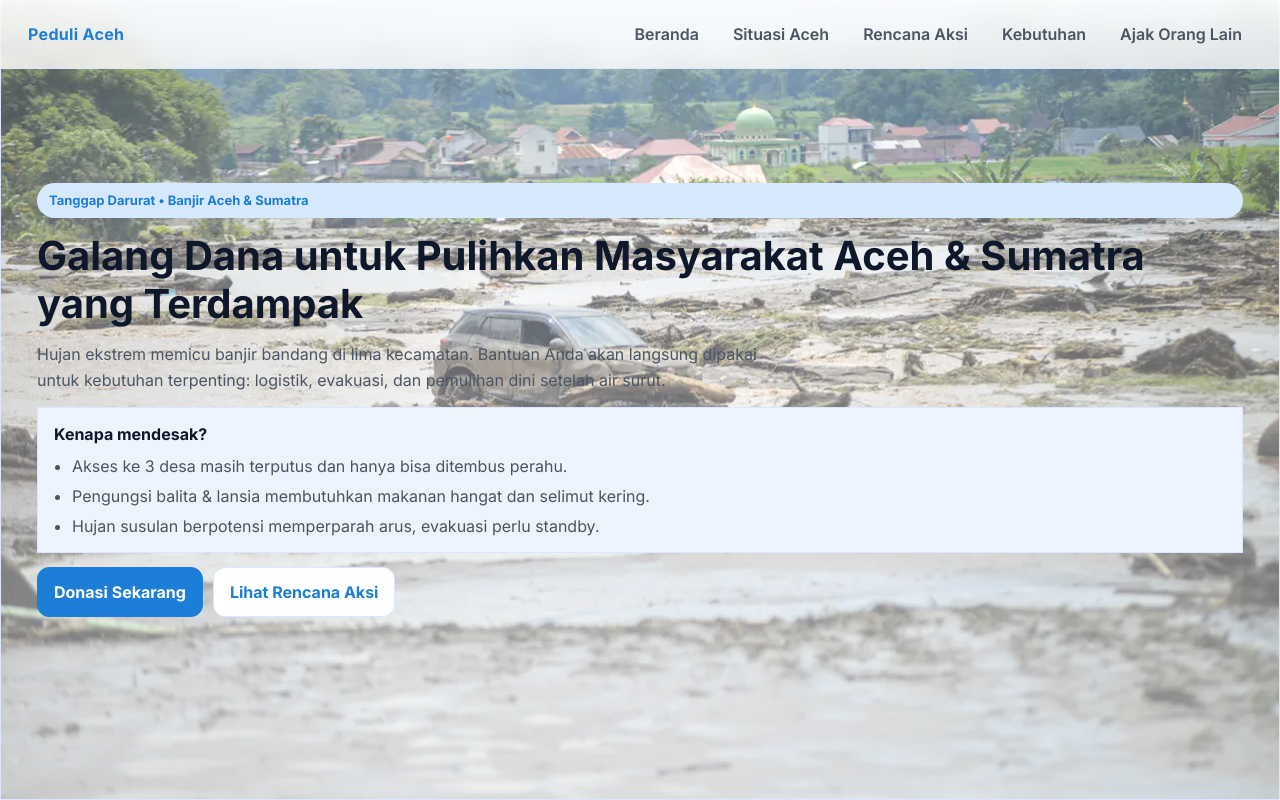
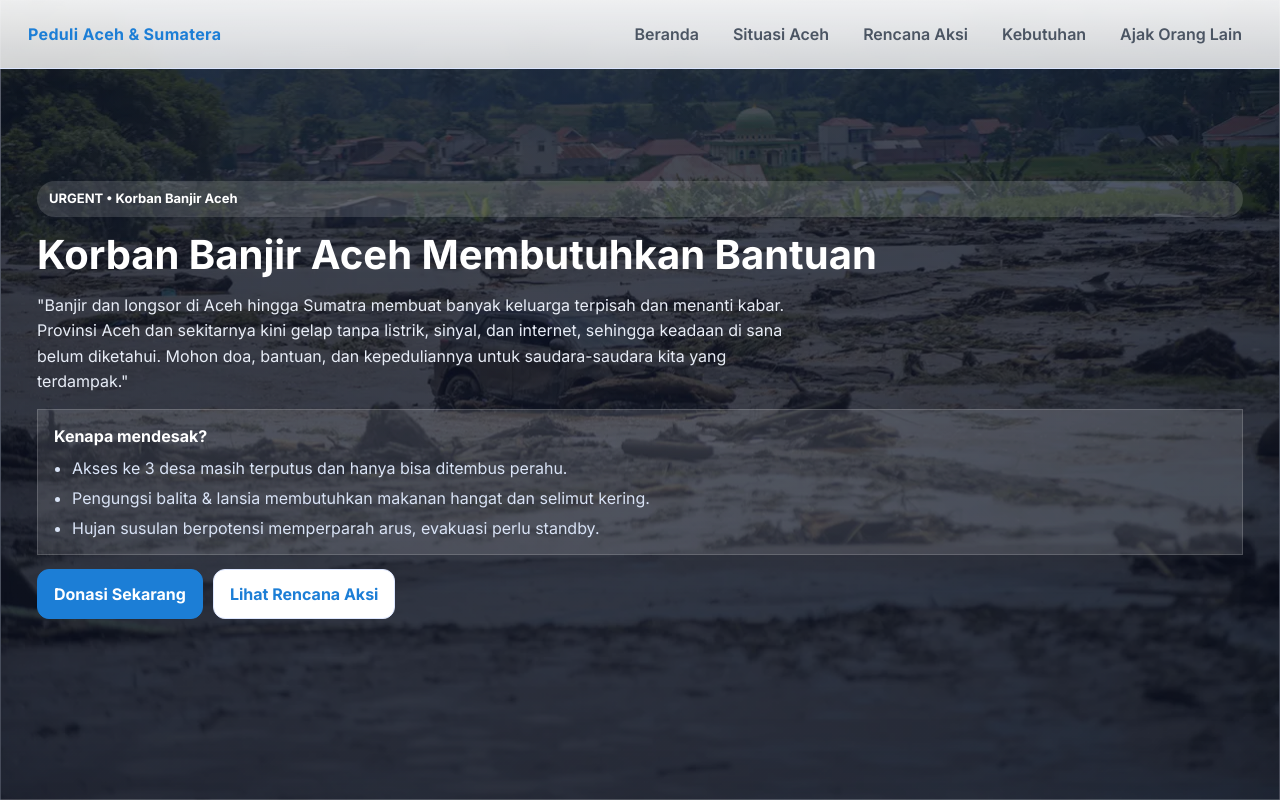
Before and after one commit to albantani17/galang-dana, a React (Vite) app: page / in a window 1280 px wide. Shown: the top 800 px of the page. Built offline with nearby package versions, Linux system fonts and the light colour scheme.

Commit message:
Ubah section utama

```diff
--- a/src/App.css
+++ b/src/App.css
@@ -116,14 +116,14 @@ body {
 .hero {
   background: linear-gradient(
       180deg,
-      rgba(255, 255, 255, 0.18),
-      rgba(255, 255, 255, 0.5)
+      rgba(5, 10, 25, 0.72),
+      rgba(5, 10, 25, 0.82)
     ),
     url('/image.png') center/cover no-repeat;
-  border: 1px solid var(--stroke);
+  border: 1px solid rgba(255, 255, 255, 0.12);
   border-radius: 0;
   padding: 48px 36px;
-  box-shadow: 0 15px 40px rgba(28, 126, 214, 0.12);
+  box-shadow: 0 15px 40px rgba(5, 10, 25, 0.45);
   display: flex;
   flex-direction: column;
   gap: 14px;
@@ -131,6 +131,7 @@ body {
   min-height: 100vh;
   justify-content: center;
   scroll-margin-top: 90px;
+  color: #ffffff;
 }
 
 .hero-badge {
@@ -138,8 +139,8 @@ body {
   align-items: center;
   gap: 8px;
   padding: 8px 12px;
-  background: var(--accent-soft);
-  color: var(--accent);
+  background: rgba(255, 255, 255, 0.14);
+  color: #ffffff;
   border-radius: 999px;
   font-weight: 700;
   font-size: 13px;
@@ -156,7 +157,7 @@ h1,
 }
 
 .lede {
-  color: var(--muted);
+  color: #e8edf7;
   line-height: 1.6;
   max-width: 760px;
 }
@@ -168,8 +169,8 @@ h1,
 }
 
 .hero-notes {
-  background: var(--panel-2);
-  border: 1px solid var(--stroke);
+  background: rgba(255, 255, 255, 0.12);
+  border: 1px solid rgba(255, 255, 255, 0.16);
   border-radius: 0;
   padding: 14px 16px;
   display: flex;
@@ -183,7 +184,7 @@ h1,
 
 .hero-notes ul {
   padding-left: 18px;
-  color: var(--muted);
+  color: #d9e3f6;
   line-height: 1.5;
   display: flex;
   flex-direction: column;
--- a/src/App.jsx
+++ b/src/App.jsx
@@ -41,7 +41,7 @@ function App() {
   return (
     <div className='page'>
       <nav className='navbar'>
-        <div className='nav-brand'>Peduli Aceh</div>
+        <div className='nav-brand'>Peduli Aceh & Sumatera</div>
         <button
           className='nav-toggle'
           aria-label='Toggle navigasi'
@@ -72,12 +72,14 @@ function App() {
       </nav>
 
       <header className='hero' id='main'>
-        <div className='hero-badge'>Tanggap Darurat • Banjir Aceh & Sumatra</div>
-        <h1>Galang Dana untuk Pulihkan Masyarakat Aceh & Sumatra yang Terdampak</h1>
+        <div className='hero-badge'>URGENT • Korban Banjir Aceh</div>
+        <h1>Korban Banjir Aceh Membutuhkan Bantuan</h1>
         <p className='lede'>
-          Hujan ekstrem memicu banjir bandang di lima kecamatan. Bantuan Anda
-          akan langsung dipakai untuk kebutuhan terpenting: logistik, evakuasi,
-          dan pemulihan dini setelah air surut.
+          "Banjir dan longsor di Aceh hingga Sumatra membuat banyak keluarga
+          terpisah dan menanti kabar. Provinsi Aceh dan sekitarnya kini gelap
+          tanpa listrik, sinyal, dan internet, sehingga keadaan di sana belum
+          diketahui. Mohon doa, bantuan, dan kepeduliannya untuk saudara-saudara
+          kita yang terdampak."
         </p>
         <div className='hero-notes'>
           <h3>Kenapa mendesak?</h3>
```
